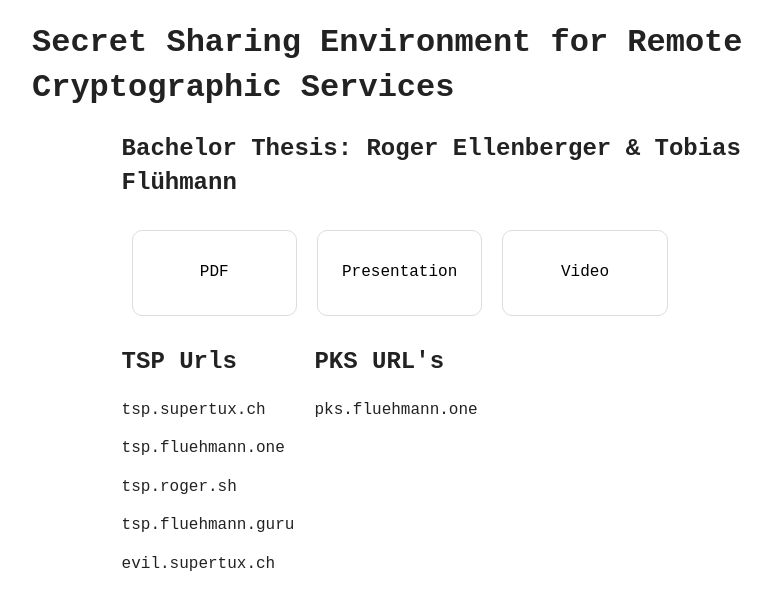
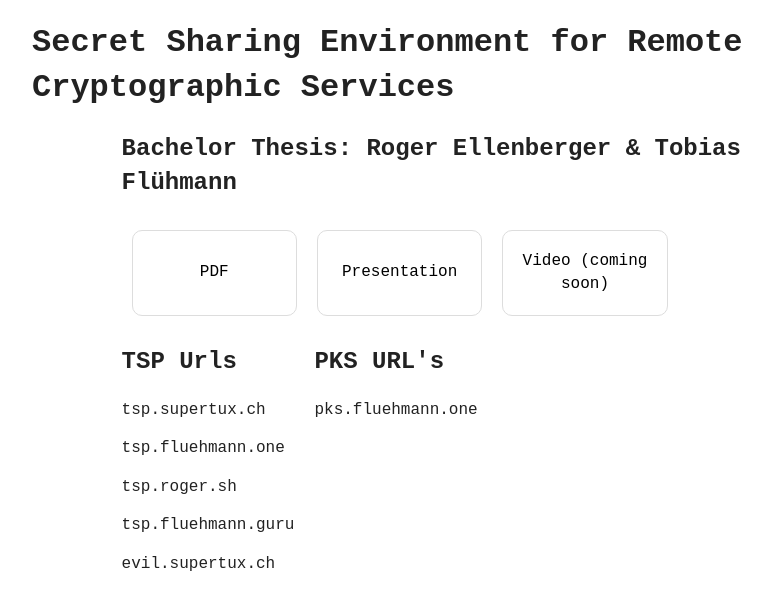
Before and after one commit to thesiseller1fluht1/thesiseller1fluht1.github.io, a plain HTML site: page index.html in a window 1280 px wide. Shown: the whole page, without its empty margins (160-932 px from the left). Drawn offline with nearby package versions, Linux system fonts and the light colour scheme.

Commit message:
thesis.pdf added

```diff
--- a/index.html
+++ b/index.html
@@ -30,7 +30,7 @@
         <div class="btn-container">
           <a href="/thesis.pdf"><div class="btn"><span>PDF</span></div></a>
           <a href="/presentation.pdf"><div class="btn"><span>Presentation</span></div></a>
-          <a href="/video.pdf"><div class="btn clear"><span>Video</span></div></a>
+          <a href="/video.pdf"><div class="btn clear"><span>Video (coming soon)</span></div></a>
         </div>
         <div class="links">
           <div class="url-container">
```
Also changed, not shown: 1 other file.
